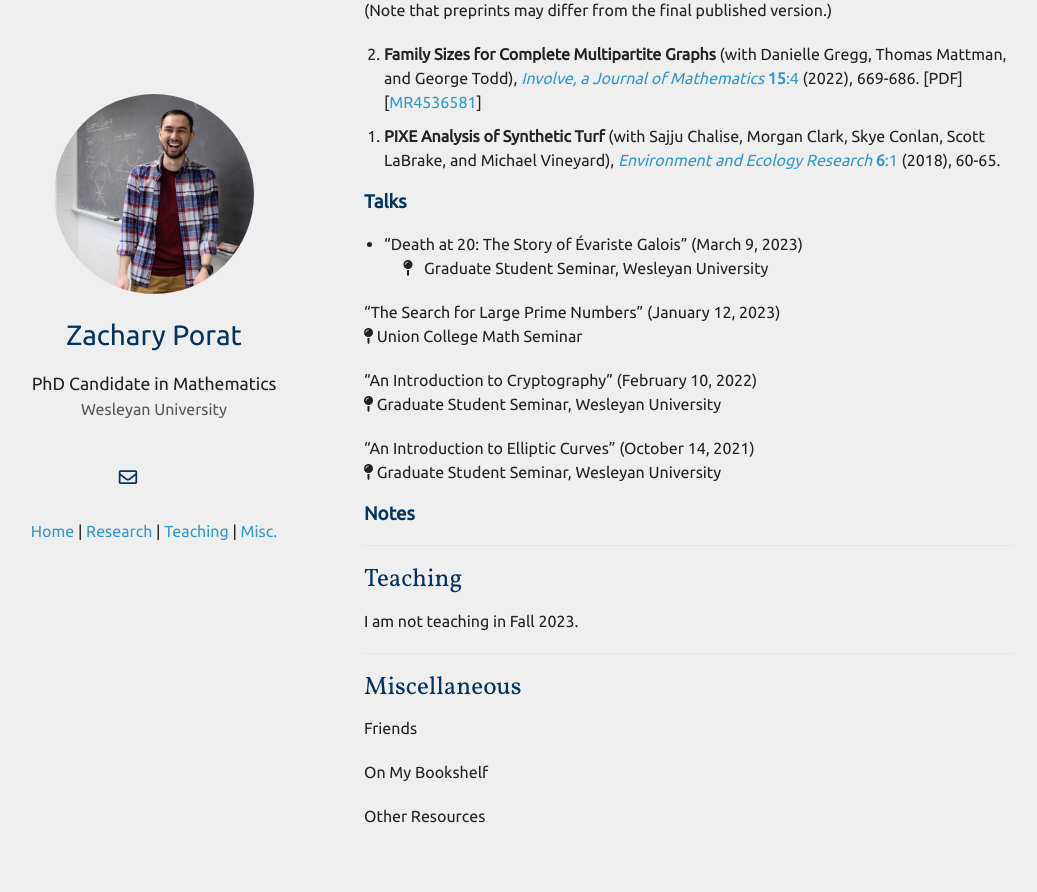
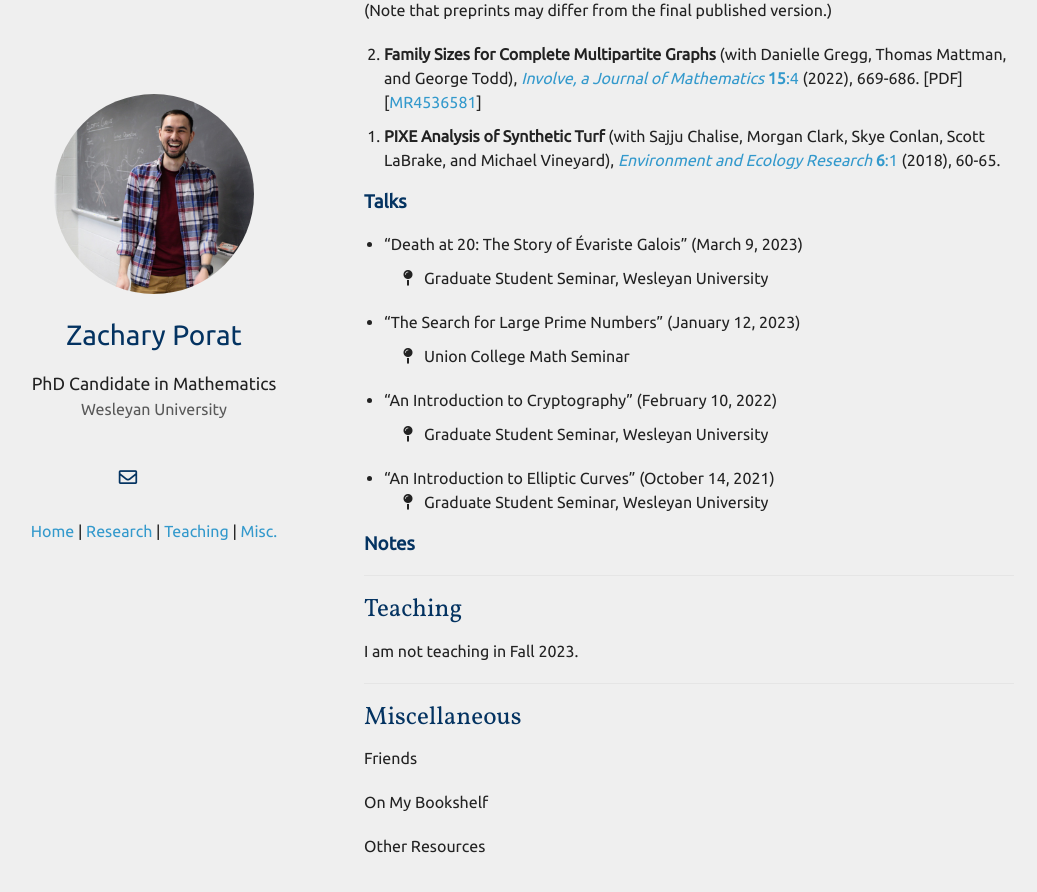
Before and after one commit to zporat/zporat.github.io, a Jekyll site: the page built from index.md, in a window 1280 px wide and 900 px high, scrolled down 473 px. Shown: the top 892 px of the window, without its empty margins (101-1138 px from the left). Built offline with Jekyll 4.4.1, drawn with Linux system fonts in a browser that asks for light colours; nearby versions of some CDN libraries; a style sheet for code colours, icons or effects is not loaded; our own code applies the rules of GitHub Pages for plain Markdown files.

Commit message:
Update index.md

```diff
--- a/index.md
+++ b/index.md
@@ -28,25 +28,23 @@ My research interests lie in number theory and algebraic geometry.  In particula
 ### Talks
 
 <ul style="margin-left:-20px">
-<li>“Death at 20: The Story of Évariste Galois” (March 9, 2023)</li>
+<li style="margin-bottom:10px;">“Death at 20: The Story of Évariste Galois” (March 9, 2023)</li>
+<ul class="fa-ul">
+<li><span class="fa-li"><i class="fas fa-map-pin"></i></span>Graduate Student Seminar, Wesleyan University</li>
+</ul>
+<li style="margin-bottom:10px;">“The Search for Large Prime Numbers” (January 12, 2023)</li>
+<ul class="fa-ul">
+<li><span class="fa-li"><i class="fas fa-map-pin"></i></span>Union College Math Seminar</li>
+</ul>
+<li style="margin-bottom:10px;">“An Introduction to Cryptography” (February 10, 2022)</li>
+<ul class="fa-ul">
+<li><span class="fa-li"><i class="fas fa-map-pin"></i></span>Graduate Student Seminar, Wesleyan University</li>
+</ul>
+<li>“An Introduction to Elliptic Curves” (October 14, 2021)</li>
 <ul class="fa-ul">
 <li><span class="fa-li"><i class="fas fa-map-pin"></i></span>Graduate Student Seminar, Wesleyan University</li>
 </ul>
 </ul>
-
-
-
-
-
-“The Search for Large Prime Numbers” (January 12, 2023) \
-<i class="fas fa-map-pin"></i> Union College Math Seminar
-
-“An Introduction to Cryptography” (February 10, 2022)\
-<i class="fas fa-map-pin"></i> Graduate Student Seminar, Wesleyan University
-
-“An Introduction to Elliptic Curves” (October 14, 2021)\
-<i class="fas fa-map-pin"></i> Graduate Student Seminar, Wesleyan University
-
 
 ### Notes
 
```
